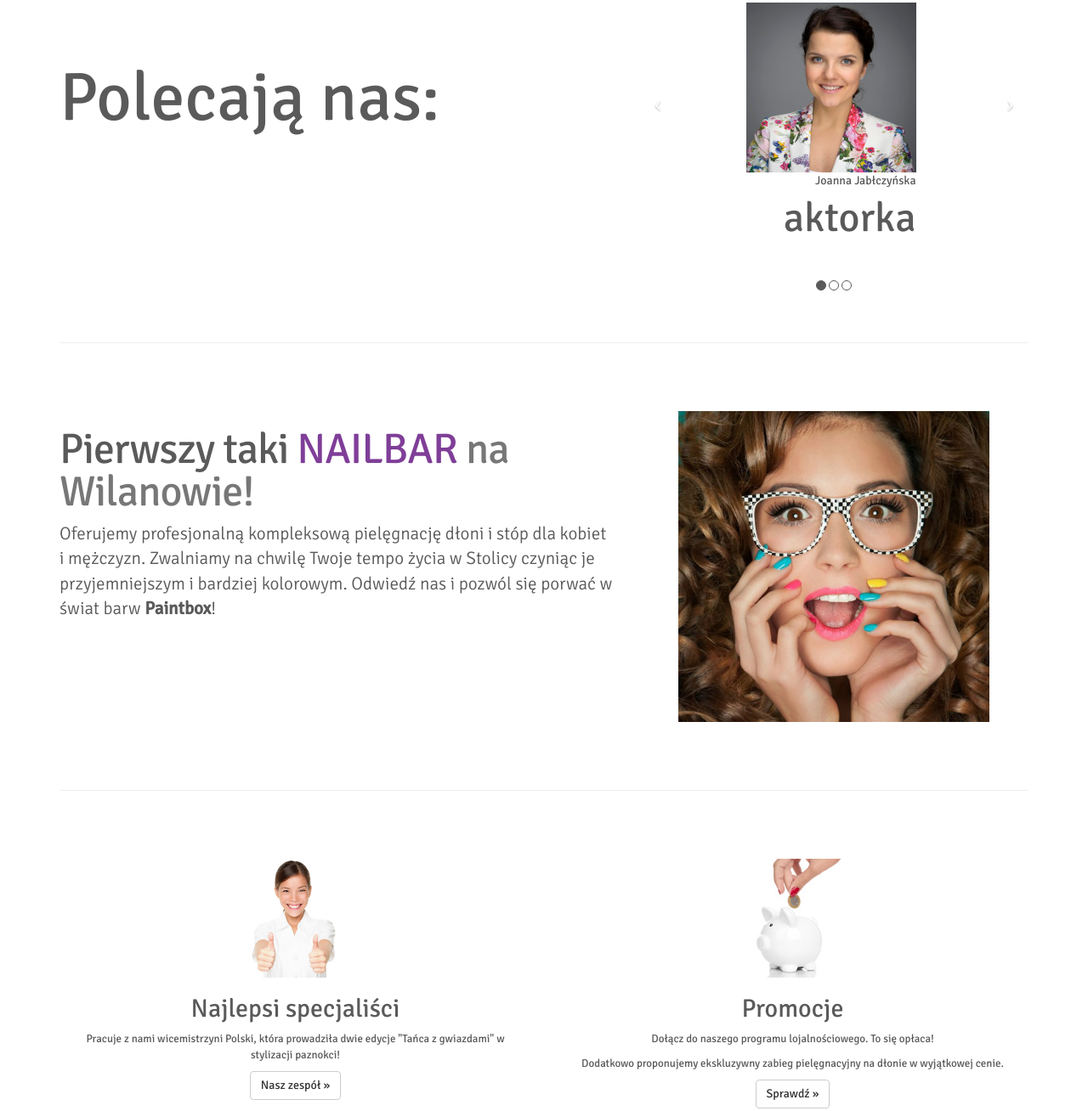
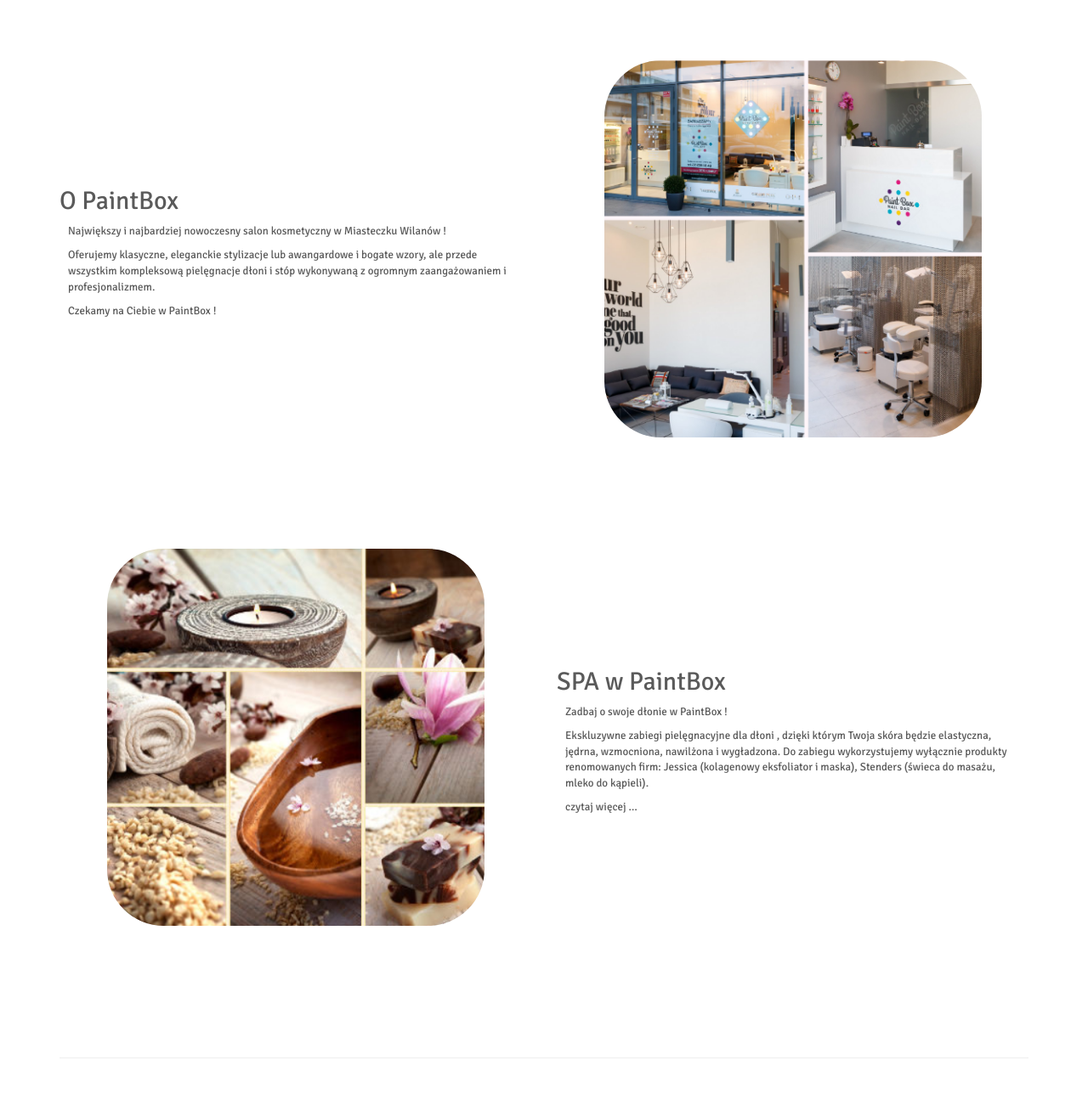
Before and after one commit to qborys/paintbox1, a plain HTML site: page index.html in a window 1280 px wide. Shown: the part 759-2067 px from the top of the page at 85% size. Drawn offline with nearby package versions, Linux system fonts and the light colour scheme.

Commit message:
dodanie dwoch sekcji onas i spa

```diff
--- a/css/paintbox.css
+++ b/css/paintbox.css
@@ -62,14 +62,14 @@ footer {
   background-image:none;
 }
 
-.carousel-flex{
+.row-flex{
   display: flex;
   flex-direction: column;
   align-items: center;
 
 }
 
-.carousel span {
+.carousel_span {
   font-size: 48px;
   display:block;
 }
@@ -243,13 +243,23 @@ line-height: 100px;
   min-width: 100%;
   height: 500px;
 }
+/* pb */
+.section_img  {
+text-align: center;
+padding:10%;
+}
+.section_img img {
+border-radius: 15%;
+width:100%;
+}
+
 /* MARKETING CONTENT
 -------------------------------------------------- */
 /* Center align the text within the three columns below the carousel */
 
 .marketing .col-lg-4, .col-lg-6, .homepage .col-md-6 {
   margin-bottom: 20px;
-  text-align: center;
+  text-align: left;
 }
 .marketing h2 {
   font-weight: normal;
@@ -290,6 +300,8 @@ line-height: 100px;
   margin: 30px 0;
   /* Space out the Bootstrap <hr> more */
 }
+
+
 /* Thin out the marketing headings */
 
 .featurette-heading {
@@ -455,6 +467,8 @@ div.thx {
 }
 
 
+/* pb */
+
 /* RESPONSIVE CSS
 -------------------------------------------------- */
 @media only screen and (max-device-width: 1024px) and (orientation: portrait) {
@@ -564,8 +578,11 @@ div.thx {
    margin-top: 100px;
   }
   /* pb */
-  .carousel-flex{
+  .row-flex{
     flex-direction: row;
+  }
+  .flex-reverse{
+    flex-direction: row-reverse;
   }
 
 }
--- a/index.html
+++ b/index.html
@@ -122,7 +122,7 @@
     <div class="carousel-inner" role="listbox">
       <div class="item">
         <div class="first-slide container">
-          <div class="row carousel-flex">
+          <div class="row row-flex">
             <div class="col-md-6">
 
               <div class="carousel-image"><img src="img/paintbox_manicure_carousel.png" alt=""></div>
@@ -132,8 +132,8 @@
 
               <div class="carousel-cta">
 
-                <h1 class="black">Pedicure <span>w Paintbox</span></h1>
-                </a> <a class="btn btn-lg btn-roz" href="promocje.html#swieta" role="button">Umów wizytę
+                <h1 class="black">Pedicure <span class="carousel_span"> w Paintbox </span> </h1>
+                </a> <a class=" btn btn-lg btn-roz" href="promocje.html#swieta" role="button">Umów wizytę
                 </a>
 
 
@@ -148,7 +148,7 @@
       <!-- second slide for now commented out-->
       <div class="item active">
         <div class="second-slide container">
-          <div class="carousel-flex">
+          <div class="row row-flex">
             <div class="col-md-6">
 
               <div class="carousel-image"><img src="img/paintbox_manicure_carousel.png" alt=""></div>
@@ -158,7 +158,7 @@
 
               <div class="carousel-cta">
 
-                <h1 class="black">Manicure <span>w Paintbox</span></h1>
+                <h1 class="black">Manicure <span class="carousel_span">w Paintbox</span></h1>
                 </a> <a class="btn btn-lg btn-roz" href="promocje.html#swieta" role="button">Umów wizytę
                 </a>
 
@@ -168,15 +168,6 @@
 
             </div>
           </div>
-
-
-          <!-- <div class="carousel-caption">
-            <a href="promocje.html#swieta">
-              <h1 class="black">Manicure <span>w Paintbox</span></h1>
-            </a> <a class="btn btn-lg btn-roz" href="promocje.html#swieta" role="button">Umów wizytę
-            </a>
-          </div> -->
-
 
 
         </div>
@@ -199,63 +190,71 @@
           ================================================== -->
   <!-- Wrap the rest of the page in another container to center all the content. -->
 
-  <div class="container marketing homepage">
+  <main class="container marketing homepage">
 
     <hr class="featurette-divider">
 
-    <div class="row featurette">
-      <div class="col-md-7">
-        <div class="polecaja"><a href="opinie.html">Polecają nas:</a></div>
+    <section class="row row-flex featurette">
+      <div class="col-md-6">
+        <div class="opaintbox">
+          <h2>O PaintBox</h2>
+          <p>Największy i najbardziej nowoczesny salon kosmetyczny w Miasteczku Wilanów !</p>
+          <p> Oferujemy klasyczne, eleganckie stylizacje lub awangardowe i bogate wzory, ale przede wszystkim
+            kompleksową pielęgnacje dłoni i stóp wykonywaną z ogromnym zaangażowaniem i profesjonalizmem. </p>
+          <p> Czekamy na Ciebie w PaintBox !
+          </p>
+        </div>
       </div>
-      <div id="recommendedby" class="col-md-5 carousel" data-interval="false">
-        <!-- Indicators -->
-        <ol class="carousel-indicators">
-          <li data-target="#recommendedby" data-slide-to="0" class="active"></li>
-          <li data-target="#recommendedby" data-slide-to="1"></li>
-          <li data-target="#recommendedby" data-slide-to="2"></li>
-        </ol>
-        <div class="carousel-inner" role="listbox">
-          <div class="jjcontainer item active">
-            <a href="opinie.html">
-              <img class="img-responsive" src="img/joanna_jablczynska.jpg" alt="Joanna Jabłczyńska">
-            </a>
-            <div class="jj">
-              Joanna Jabłczyńska<br />
-              <span class="subjj">aktorka</span>
-            </div>
-          </div>
-          <div class="ancontainer item">
-            <a href="opinie.html">
-              <img class="img-responsive" src="img/niespielak.jpg" alt="Aleksandra Nieśpielak">
-            </a>
-            <div class="jj">
-              Aleksandra Nieśpielak<br />
-              <span class="subjj">aktorka</span>
-            </div>
-          </div>
-          <div class="jjcontainer item">
-            <a href="opinie.html">
-              <img class="img-responsive" src="img/dorota_gardias_b.jpg" alt="Dorota Gardias">
-            </a>
-            <div class="jj">
-              Dorota Gardias<br />
-              <span class="subjj">artystka</span>
-            </div>
+      <div class="col-md-6">
+        <div class="section_img">
+          <img src="img/paintbox_onas.png" alt="">
+        </div>
+      </div>
+    </section>
+    <section class="row row-flex flex-reverse featurette">
+      <div class="col-md-6">
+        <div class="opaintbox">
+          <h2>SPA w PaintBox</h2>
+          <p>Zadbaj o swoje dłonie w PaintBox !</p>
+
+
+          <p> Ekskluzywne zabiegi pielęgnacyjne dla dłoni , dzięki którym Twoja skóra będzie elastyczna, jędrna,
+            wzmocniona,
+            nawilżona i wygładzona.
+            Do zabiegu wykorzystujemy wyłącznie produkty renomowanych firm: Jessica (kolagenowy eksfoliator i maska),
+            Stenders (świeca do masażu, mleko do kąpieli).</p>
+
+          <p>czytaj więcej …</p>
+          <div class="read_more hide">
+            <p>
+              Pierwsza faza zabiegu to kąpiel z wykorzystaniem mleka do kąpieli i kolagenowy masaż peelingujący mający
+              na
+              celu złuszczenie martwego przesuszonego naskórka i poprawienie krążenia.</p>
+            <p>
+              W drugiej fazie nakładana jest rewitalizująca kolagenowa maska bogata w substancje aktywne – wygładzający
+              pantenol, nawadniający kolagen morski i nawilżający aloes. Tak przygotowane dłonie wkładamy w rękawice
+              termiczne. Rękawice stymulują mikrokrążenie i zwiększają wchłanianie witamin i minerałów.</p>
+            <p>
+              W trzeciej fazie wykonywany jest masaż, podczas którego wmasowywany jest preparat nawilżająco- ochronny
+              (kolagen morski w postaci żelu lub ciepły olej ze świecy Stenders wzbogacony olejkiem arganowym i
+              ekstraktem
+              z
+              wanilii).</p>
+            <p>
+              Efektem zabiegu jest silna regeneracja, odmłodzenie i wygładzenie skóry. Dłonie po zabiegu są nawilżone i
+              nabierają zdrowego wyglądu.</p>
+            <p>
+              Zapraszamy - tylko w PaintBox !
+            </p>
           </div>
         </div>
-        <!-- Controls -->
-        <a class="left carousel-control" href="#recommendedby" role="button" data-slide="prev">
-          <span class="icon-prev"></span>
-        </a>
-        <a class="right carousel-control" href="#recommendedby" role="button" data-slide="next">
-          <span class="icon-next"></span>
-        </a>
-
       </div>
-
-    </div>
-
-
+      <div class="col-md-6">
+        <div class="section_img">
+          <img src="img/paintbox_spa.png" alt="">
+        </div>
+      </div>
+    </section>
     <hr class="featurette-divider">
 
     <div class="row featurette">
@@ -281,7 +280,8 @@
       <div class="col-md-6">
         <img class="img-rounded" src="img/paintbox_specjalisci.jpg" alt="Specjaliści paintbox" width="140" height="140">
         <h2>Najlepsi specjaliści</h2>
-        <p>Pracuje z nami wicemistrzyni Polski, która prowadziła dwie edycje "Tańca z gwiazdami" w stylizacji paznokci!
+        <p>Pracuje z nami wicemistrzyni Polski, która prowadziła dwie edycje "Tańca z gwiazdami" w stylizacji
+          paznokci!
         </p>
         <p><a class="btn btn-default" href="o-nas.html#team" role="button">Nasz zespół &raquo;</a></p>
       </div><!-- /.col-lg-4 -->
@@ -320,9 +320,10 @@
             profesjonalnej usługi.</span></h2>
         <p class="lead">
           Pracujemy wyłącznie na produktach najlepszych światowych marek: <span class="turkus">Jessica</span>, <span
-            class="zolty_odcien">OPI</span>, <span class="roz">Essie</span>, <span class="fiolet">Gelish</span>, <span
-            class="turkus">Zoya</span>, <span class="zolty_odcien">Morgan Taylor</span> i Gehwohl.
-          Oferujemy najwyższe standardy higieny – znajdziesz u nas rozwiązania amerykańskiej marki Belava gwarantujące
+            class="zolty_odcien">OPI</span>, <span class="roz">Essie</span>, <span class="fiolet">Gelish</span>,
+          <span class="turkus">Zoya</span>, <span class="zolty_odcien">Morgan Taylor</span> i Gehwohl.
+          Oferujemy najwyższe standardy higieny – znajdziesz u nas rozwiązania amerykańskiej marki Belava
+          gwarantujące
           bezpieczeństwo i higienę Twoich stóp.
         </p>
       </div>
@@ -363,7 +364,7 @@
           href="polityka_prywatnosci.pdf" target="_blank">Polityka prywatności</a></p>
     </footer>
 
-  </div><!-- /.container -->
+  </main><!-- /.container -->
 
 
   <!-- Bootstrap core JavaScript
```
Also changed, not shown: img/paintbox_onas.png (added), img/paintbox_spa.png (added).
